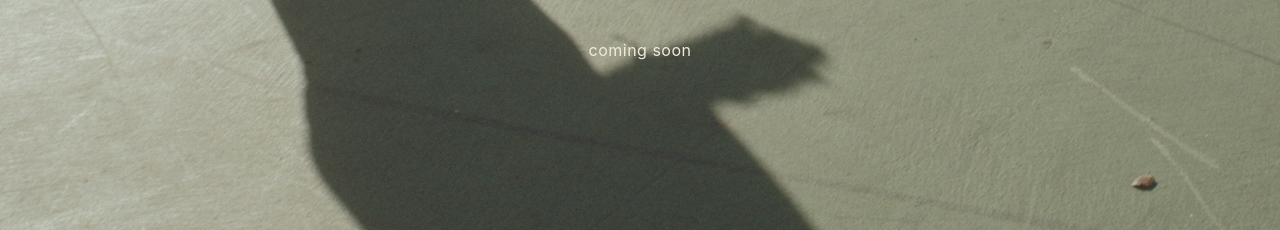
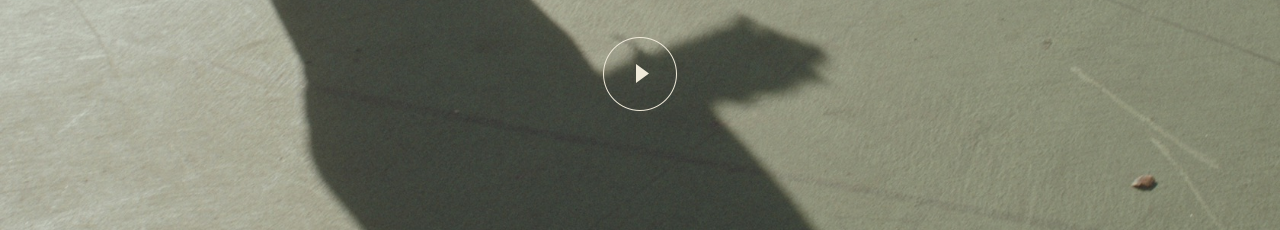
Before and after one commit to pinakes/budavari, a plain HTML site: page index.html in a window 1280 px wide. Shown: the part 453-683 px from the top of the page. Drawn offline with nearby package versions, Linux system fonts and the light colour scheme.

Commit message:
video published

```diff
--- a/index.html
+++ b/index.html
@@ -32,8 +32,7 @@
 				<source src="assets/video.ogg" type="video/ogg">
 			</video>-->
 			<h2>Algoritmo</h2>
-			<p class="comingsoon">coming soon</p>
-			<!--<button type="button" class="play" data-toggle="modal" data-target="#watchthevideo">watch the video</button>-->
+			<button type="button" class="play" data-toggle="modal" data-target="#watchthevideo">watch the video</button>
 		</div><!--env-->
 	</div><!--container-fluid-->
 	<div class="container">
```
